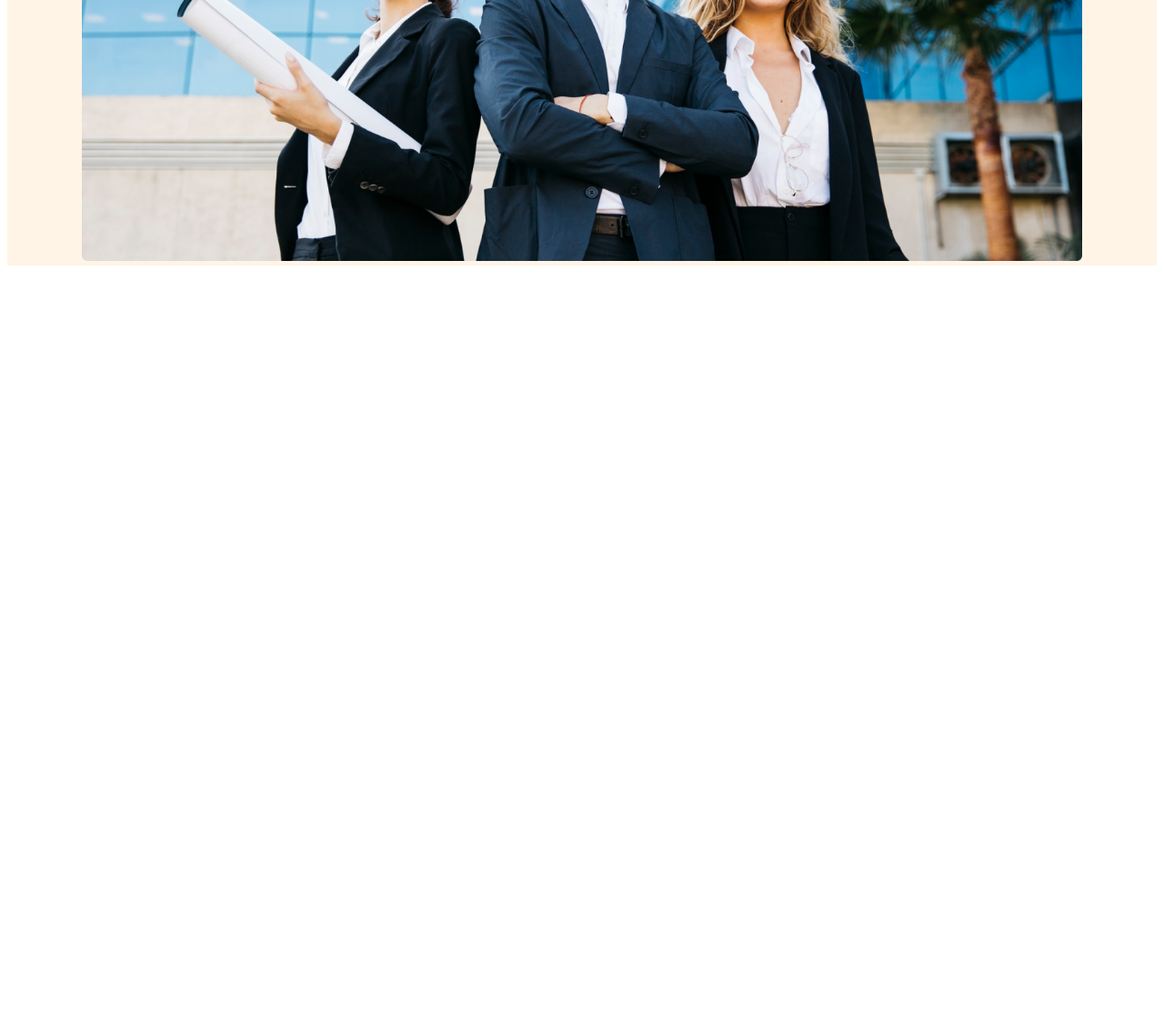
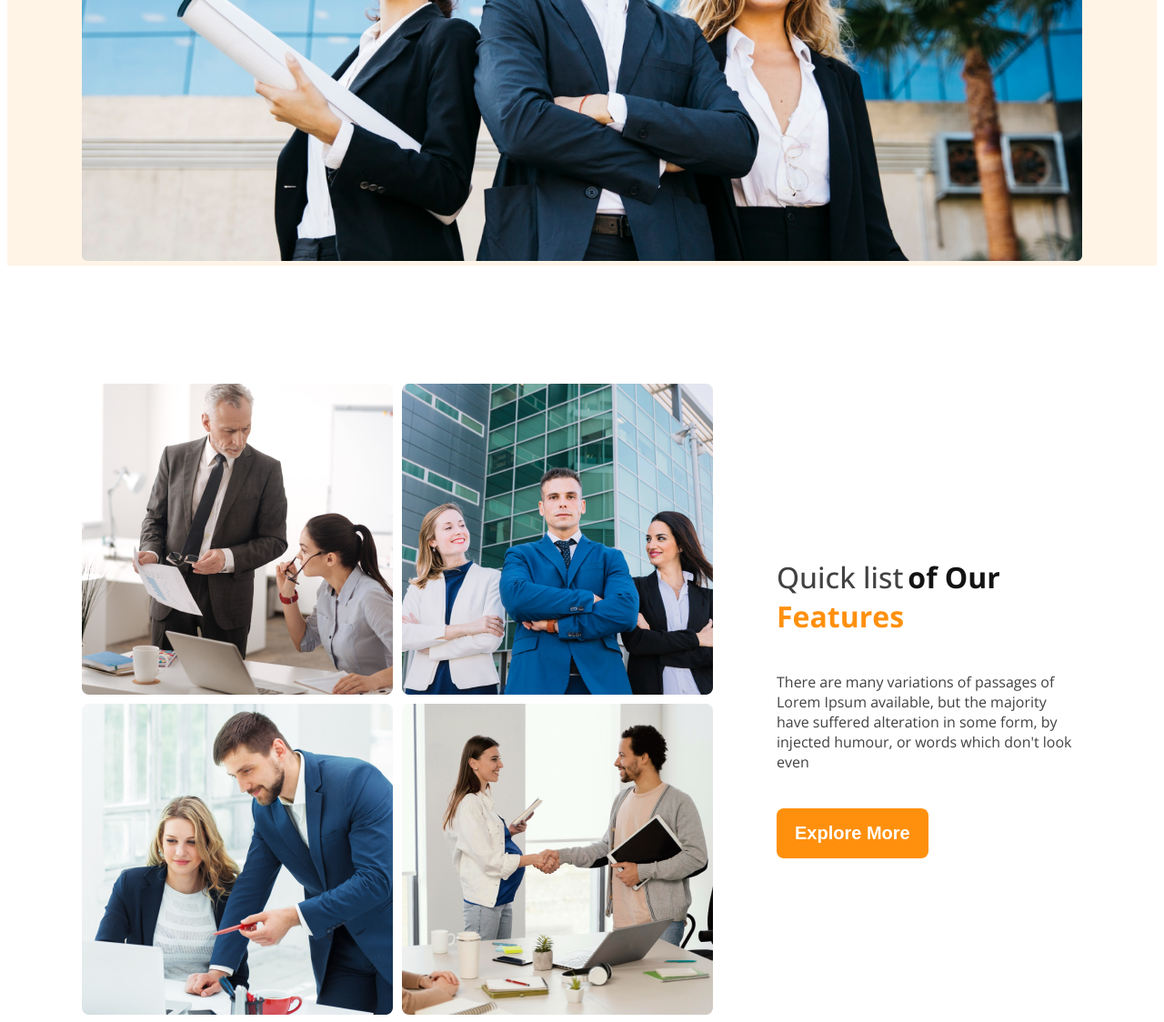
Before and after one commit to jstech-coder/architect-site, a plain HTML site: page index.html in a window 1280 px wide. Shown: the part 757-1881 px from the top of the page at 91% size. Before the commit the page ends 1057 px from the top, so only its background shows below. Drawn offline with nearby package versions, Linux system fonts and the light colour scheme.

Commit message:
teamwork section is added

```diff
--- a/index.html
+++ b/index.html
@@ -39,11 +39,33 @@
           some form,
           by injected humour, or words which don't look even
         </p>
-        <button class="banner-btn">Explore more</button>
+        <button class="primary-btn">Explore more</button>
       </div>
       <img src="images/banner.png" alt="">
     </div>
   </header>
+
+  <main>
+    <section class="team-section dis-flex">
+      <div class="team-img">
+        <img src="images/team1.png" alt="">
+        <img src="images/team2.png" alt="">
+        <img src="images/team3.png" alt="">
+        <img src="images/team4.png" alt="">
+      </div>
+      <div class="team-feature">
+        <h3><span class="tex-design-1">Quick list</span> <span class="tex-design-2">of Our</spa> <span
+              class="tex-design-3">Features</span>
+        </h3>
+        <p class="team-description">
+          There are many variations of passages of Lorem Ipsum available, but the majority have suffered alteration in
+          some form,
+          by injected humour, or words which don't look even
+        </p>
+        <button class="primary-btn">Explore More</button>
+      </div>
+    </section>
+  </main>
 </body>
 
 </html>
--- a/styles/style.css
+++ b/styles/style.css
@@ -18,7 +18,7 @@
   background-color: rgba(255, 144, 14, 0.1);
 }
 
-.banner-btn {
+.primary-btn {
   background-color: rgba(255, 144, 14, 1);
   padding: 16px 20px;
   color: white;
@@ -26,6 +26,14 @@
   font-weight: bold;
   border: none;
   border-radius: 8px;
+}
+
+main {
+  max-width: 1100px;
+  margin: 0 auto;
+}
+main > section {
+  margin-top: 130px;
 }
 
 /* nav style is start here */
@@ -73,6 +81,42 @@
   width: 100%;
 }
 
+/* teamwork section is start here */
+.team-section {
+  align-items: center;
+}
+
+.tex-design-1 {
+  font-size: 2rem;
+  font-weight: 500;
+  color: #424242;
+}
+.tex-design-2 {
+  font-size: 2rem;
+  font-weight: 700;
+  color: #131313;
+}
+.tex-design-3 {
+  font-size: 2rem;
+  font-weight: 700;
+  color: rgba(255, 144, 14, 1);
+}
+
+.team-description {
+  color: #424242;
+  margin: 40px 0;
+}
+
+.team-img {
+  display: grid;
+  grid-template-columns: repeat(2, 1fr);
+  gap: 10px;
+}
+.team-feature {
+  margin-left: 70px;
+  width: 530px;
+}
+
 /* responsive media query */
 
 @media screen and (max-width: 576px) {
```
